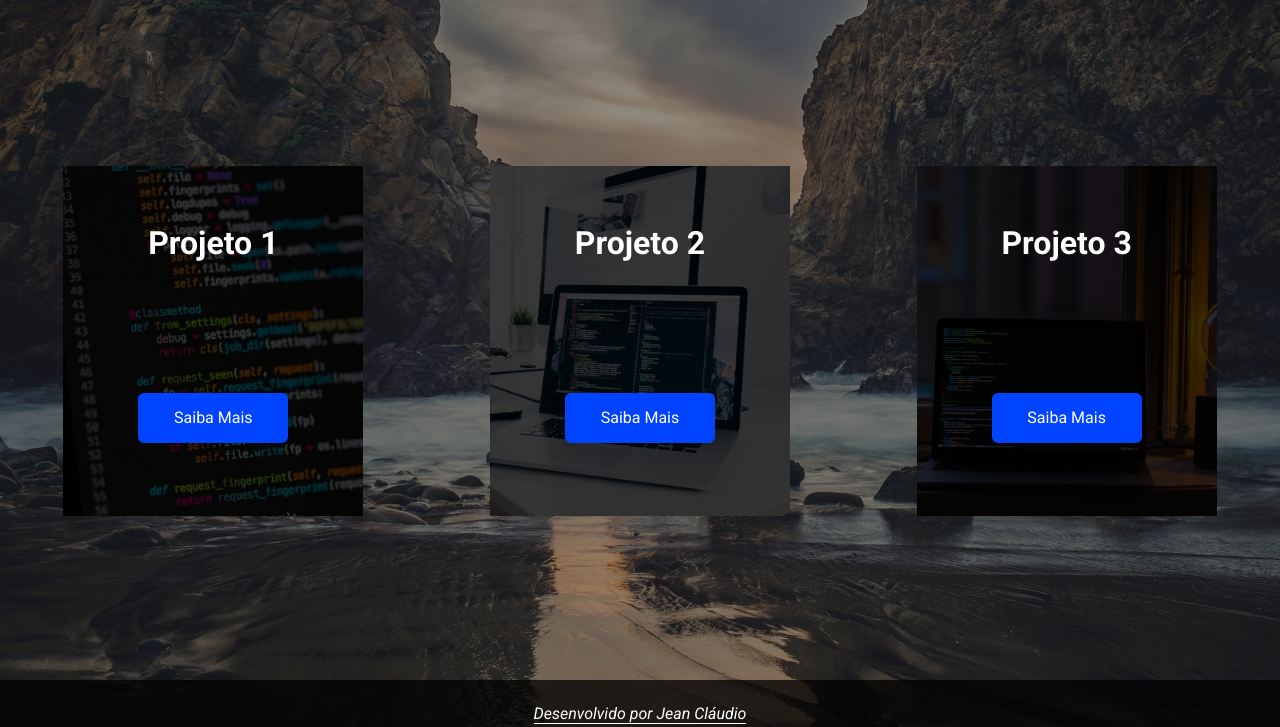
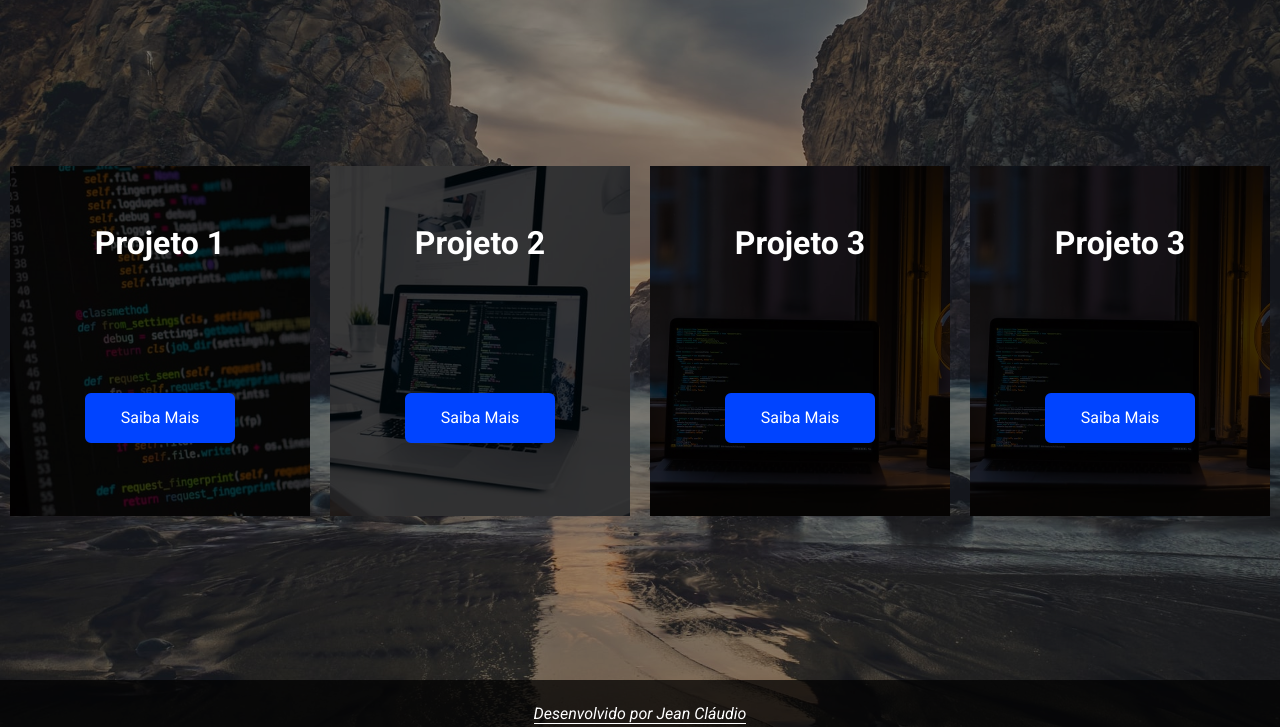
Before and after one commit to JeanClaudio/SitePessoal, a plain HTML site: page index.html in a window 1280 px wide. Shown: the part 1816-2543 px from the top of the page. Drawn offline with Linux system fonts and the light colour scheme.

Commit message:
Update index.html

```diff
--- a/index.html
+++ b/index.html
@@ -96,6 +96,13 @@
                     <a href="https://jeanclaudio.github.io/PortfolioSite4/#menu" target="blanck"><button class="btn btn2">Saiba Mais</button></a>
                 </div>
             </div>
+
+            <div class="cards" id="wrapper_card_3">
+                <div class="cards cards_backgroud">
+                    <h3>Projeto 3</h3>
+                    <a href="https://jeanclaudio.github.io/Editor_imagens_simples/" target="blanck"><button class="btn btn2">Saiba Mais</button></a>
+                </div>
+            </div>
     </section>
 </section>
 
```
